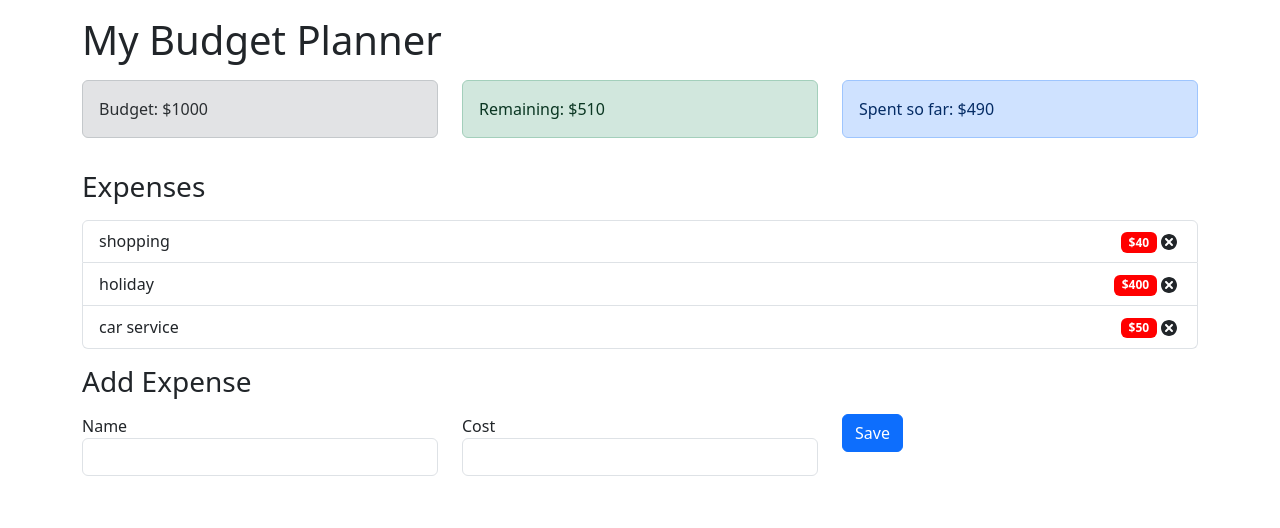
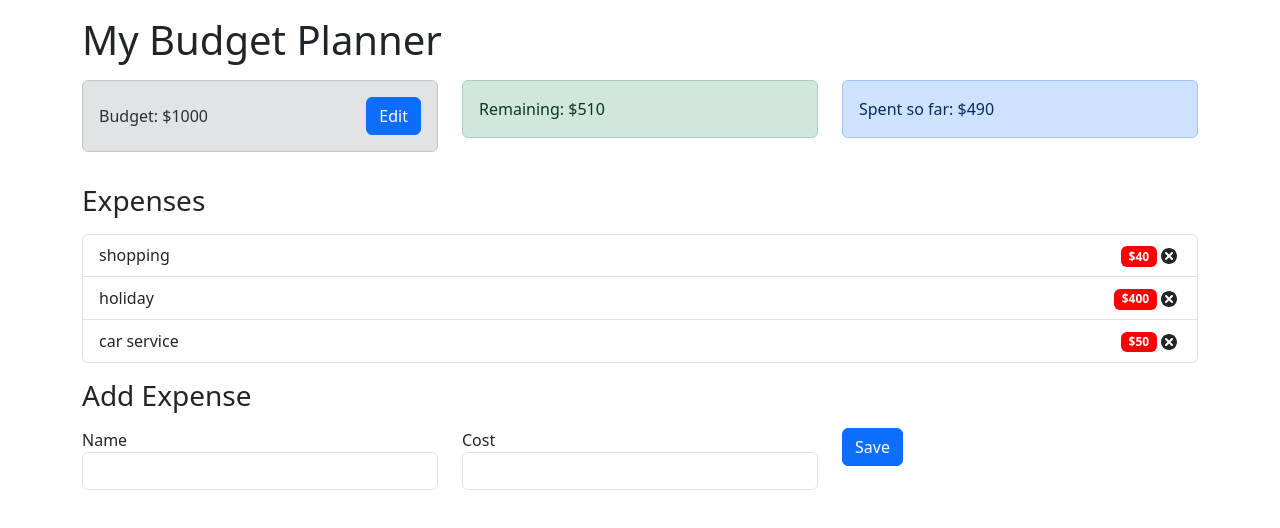
Before and after one commit to mdrakiburrahman/react-playground, a React (Create React App) app in the folder budget-tracker/: page / in a window 1280 px wide. Shown: the top 528 px of the page. Built offline with nearby package versions, Linux system fonts and the light colour scheme.

Commit message:
Added Budget editor

```diff
--- a/budget-tracker/src/components/Budget.js
+++ b/budget-tracker/src/components/Budget.js
@@ -1,13 +1,34 @@
-import React, { useContext } from 'react';
-import { AppContext } from '../context/AppContext'
+import React, { useState, useContext } from 'react';
+import ViewBudget from './ViewBudget';
+import EditBudget from './EditBudget';
+import { AppContext } from '../context/AppContext';
 
 const Budget = () => {
-    const { budget } = useContext(AppContext);
-    return (
-        <div className='alert alert-secondary'>
-            <span>Budget: ${budget}</span>
-        </div>
-    );
+	const { budget, dispatch } = useContext(AppContext);
+	const [isEditing, setIsEditing] = useState(false);
+
+	const handleEditClick = () => {
+		setIsEditing(true);
+	};
+
+	const handleSaveClick = (value) => {
+		dispatch({
+			type: 'SET_BUDGET',
+			payload: value,
+		});
+		setIsEditing(false);
+	};
+
+	return (
+		<div class='alert alert-secondary p-3 d-flex align-items-center justify-content-between'>
+			{isEditing ? (
+				<EditBudget handleSaveClick={handleSaveClick} budget={budget} />
+			) : (
+				// For part 1 render component inline rather than create a seperate one
+				<ViewBudget handleEditClick={handleEditClick} budget={budget} />
+			)}
+		</div>
+	);
 };
 
 export default Budget;
--- /dev/null
+++ b/budget-tracker/src/components/EditBudget.js
@@ -0,0 +1,26 @@
+import React, { useState } from 'react';
+
+const EditBudget = (props) => {
+    const [value, setValue] = useState(props.budget);
+    return (
+        <>
+            <input
+                required='required'
+                type='number'
+                class='form-control mr-3'
+                id='name'
+                value={value}
+                onChange={(event) => setValue(event.target.value)}
+            />
+            <button
+                type='button'
+                class='btn btn-primary'
+                onClick={() => props.handleSaveClick(value)}
+            >
+                Save
+            </button>
+        </>
+    );
+};
+
+export default EditBudget;
--- /dev/null
+++ b/budget-tracker/src/components/ViewBudget.js
@@ -0,0 +1,14 @@
+import React from 'react';
+
+const ViewBudget = (props) => {
+    return (
+        <>
+            <span>Budget: ${props.budget}</span>
+            <button type='button' class='btn btn-primary' onClick={props.handleEditClick}>
+                Edit
+            </button>
+        </>
+    );
+};
+
+export default ViewBudget;
--- a/budget-tracker/src/context/AppContext.js
+++ b/budget-tracker/src/context/AppContext.js
@@ -16,6 +16,11 @@
                     (expense) => expense.id !== action.payload
                 ),
             }
+        case 'SET_BUDGET':
+            return {
+                ...state,
+                budget: action.payload,
+            };
         default:
             return state;
     }
```
